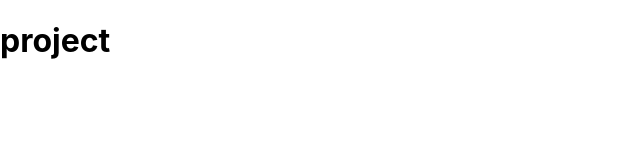
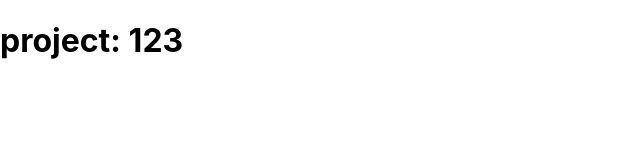
Before and after one commit to codyly/management_system, a React (Create React App) app in the folder project/: page / in a window 1280 px wide. Shown: the top 160 px of the page, without its empty margins (0-640 px from the left). Built offline with nearby package versions, Linux system fonts and the light colour scheme.

Commit message:
admin class example

```diff
--- a/project/src/index.js
+++ b/project/src/index.js
@@ -3,9 +3,15 @@ import ReactDOM from 'react-dom';
 import './index.css';
 import App from './App';
 import * as serviceWorker from './serviceWorker';
+import { AdminUser } from './objects/users.js';
 
-const name = <h1>project</h1>;
-ReactDOM.render(name, document.getElementById('root'));
+var user = new AdminUser("123");
+
+const name = user.name;
+
+const element = <h1>project: {name}</h1>;
+
+ReactDOM.render(element, document.getElementById('root'));
 
 // If you want your app to work offline and load faster, you can change
 // unregister() to register() below. Note this comes with some pitfalls.
--- /dev/null
+++ b/project/src/objects/stock.js
@@ -0,0 +1,2 @@
+import React from 'react';
+import ReactDOM from 'react-dom';
--- /dev/null
+++ b/project/src/objects/users.js
@@ -0,0 +1,16 @@
+import React from 'react';
+import ReactDOM from 'react-dom';
+
+export class AdminUser {
+  constructor(_name, _auth, _state) {
+        this._name = _name;
+        this._auth = _auth;
+        this._state = _state;
+    }
+    get name() {
+        return this._name;
+    }
+    set name(_name) {
+        this._name = _name;
+    }
+};
```
